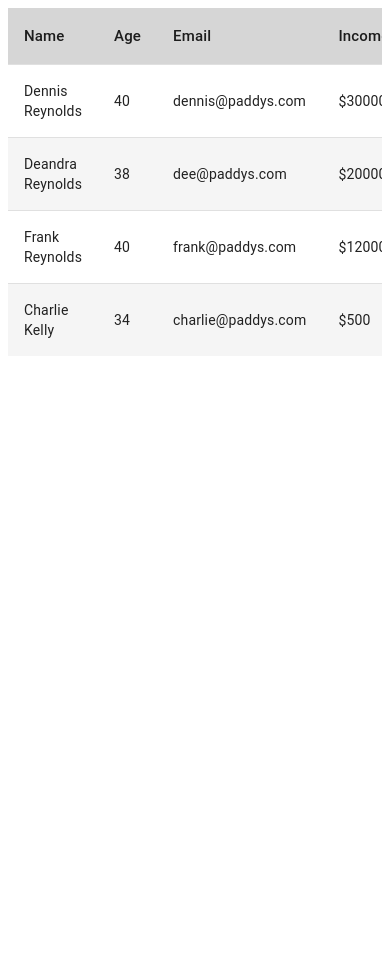
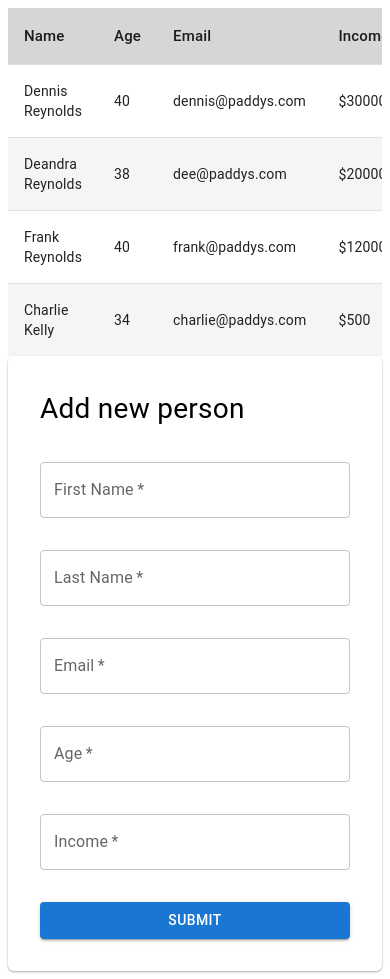
Before and after one commit to daniel-moderiano/interviewproject-danielm, a React (Vite) app in the folder webpage/frontend/: page / in a window 390 px wide. Before the commit the page ends 844 px from the top, so only its background shows below. Built offline with nearby package versions, Linux system fonts and the light colour scheme.

Commit message:
Create Form component
- Add all required fields
- Add a form title
- Add initial styling with a mobile-first design

```diff
--- a/webpage/frontend/src/App.tsx
+++ b/webpage/frontend/src/App.tsx
@@ -1,3 +1,4 @@
+import Form from "./components/Form";
 import Table from "./components/Table";
 
 const dummyData = [
@@ -35,6 +36,7 @@ function App() {
   return (
     <div className="App">
       <Table people={dummyData} />
+      <Form />
     </div>
   );
 }
--- /dev/null
+++ b/webpage/frontend/src/components/Form.tsx
@@ -0,0 +1,65 @@
+import Button from "@mui/material/Button";
+import TextField from "@mui/material/TextField";
+import "../styles/Form.css";
+import { styled } from "@mui/material/styles";
+import useMediaQuery from "@mui/material/useMediaQuery";
+import Typography from "@mui/material/Typography";
+
+const StyledTextField = styled(TextField)(({ theme }) => ({
+  [theme.breakpoints.up("sm")]: {
+    maxWidth: "576px",
+  },
+  width: "100%",
+}));
+
+const Form = () => {
+  const matches = useMediaQuery("(min-width:576px)");
+
+  return (
+    <div className="formContainer">
+      <Typography
+        component="h2"
+        sx={{
+          paddingBottom: "2rem",
+          fontSize: 28,
+        }}
+      >
+        Add new person
+      </Typography>
+      <form className="form">
+        <StyledTextField label="First Name" variant="outlined" required />
+        <StyledTextField label="Last Name" variant="outlined" required />
+        <StyledTextField
+          label="Email"
+          variant="outlined"
+          type="email"
+          required
+        />
+        <StyledTextField
+          label="Age"
+          variant="outlined"
+          type="number"
+          required
+        />
+        <StyledTextField
+          label="Income"
+          variant="outlined"
+          type="number"
+          required
+        />
+        <Button
+          type="submit"
+          variant="contained"
+          sx={{
+            width: matches ? "5rem" : "100%",
+            alignSelf: matches ? "flex-end" : "flex-start",
+          }}
+        >
+          Submit
+        </Button>
+      </form>
+    </div>
+  );
+};
+
+export default Form;
--- /dev/null
+++ b/webpage/frontend/src/styles/Form.css
@@ -0,0 +1,14 @@
+.formContainer {
+  padding: 2rem;
+  max-width: 576px;
+  box-shadow: 0 1px 3px rgba(0, 0, 0, 0.12), 0 1px 2px rgba(0, 0, 0, 0.24);
+  border-radius: 6px;
+}
+
+.form {
+  display: flex;
+  flex-direction: column;
+  align-content: center;
+  justify-content: start;
+  row-gap: 2rem;
+}
```
